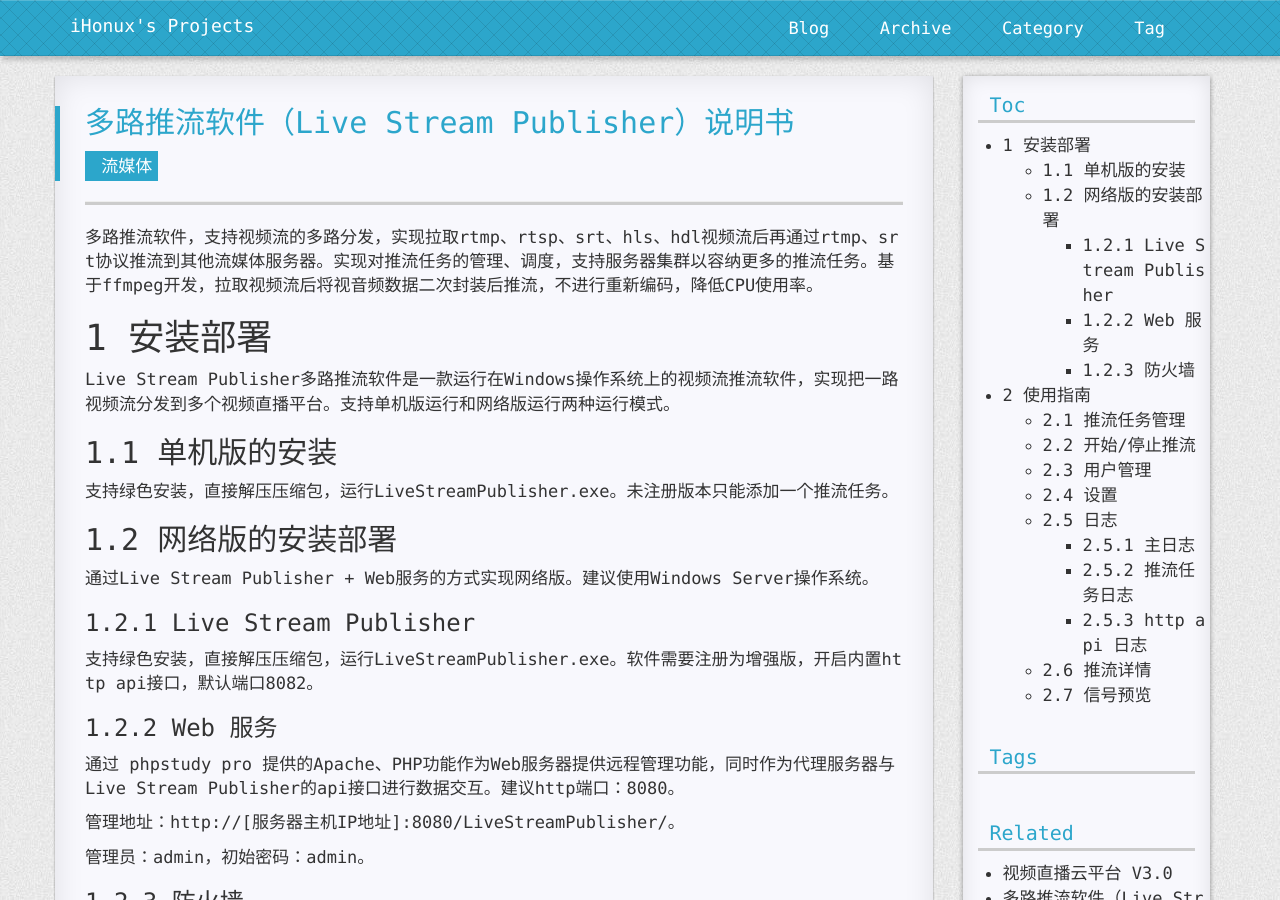
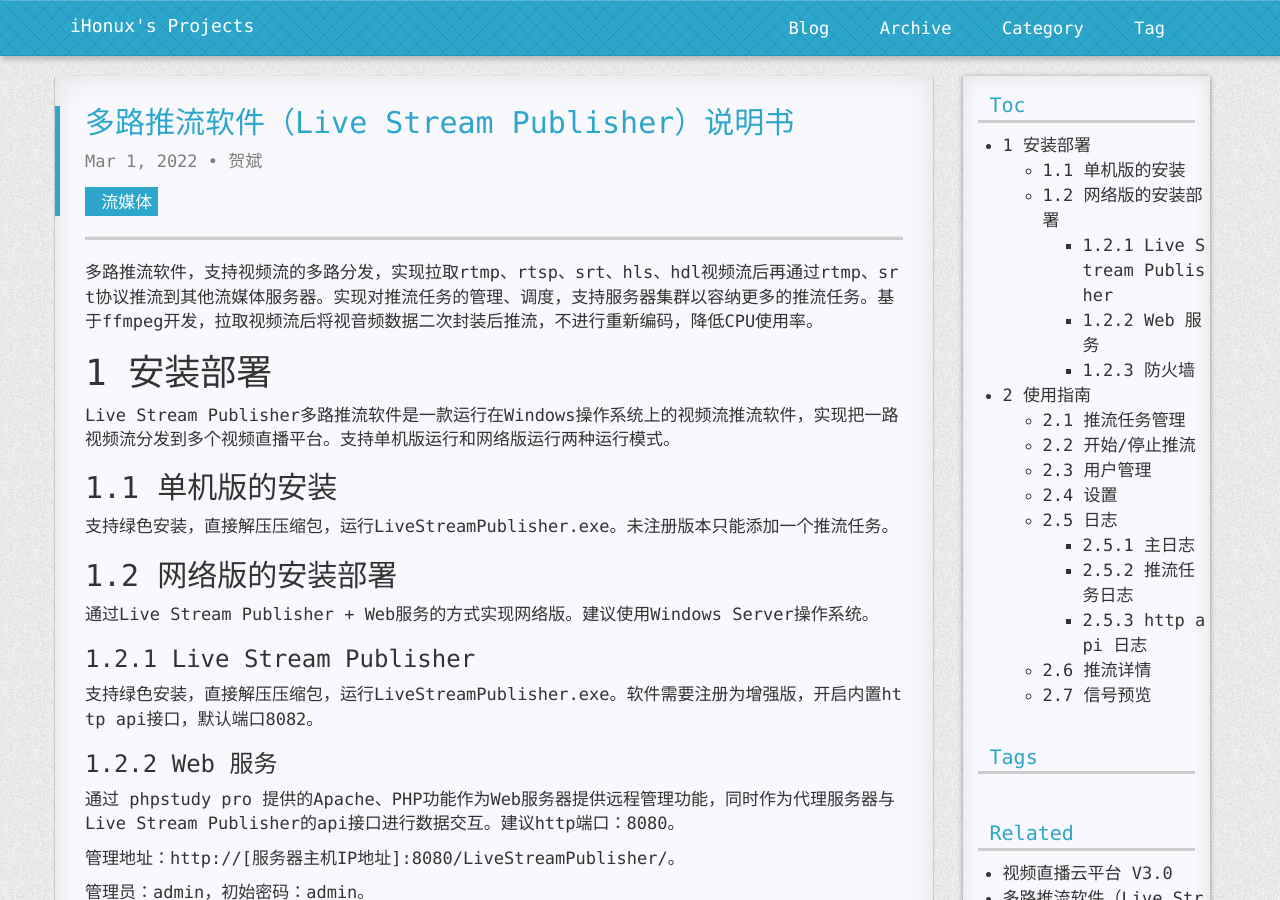
Before and after one commit to fxrj/fxrj.github.io, a Jekyll site: the page built from docs/live-stream-publisher-help.md, in a window 1280 px wide and 900 px high. Built offline with Jekyll 4.4.1, drawn with Linux system fonts in a browser that asks for light colours; nearby versions of some CDN libraries; comment, search, counter and statistics services are not loaded; a style sheet for code colours, icons or effects is not loaded.

Commit message:
Update live-stream-publisher-help.md

```diff
--- a/docs/live-stream-publisher-help.md
+++ b/docs/live-stream-publisher-help.md
@@ -1,6 +1,8 @@
 ---
 layout: post
 title: 多路推流软件（Live Stream Publisher）说明书
+date: 2022-03-01
+author: 贺斌
 categories: 流媒体
 styles: [post.css]
 scripts: [post.js]
```
